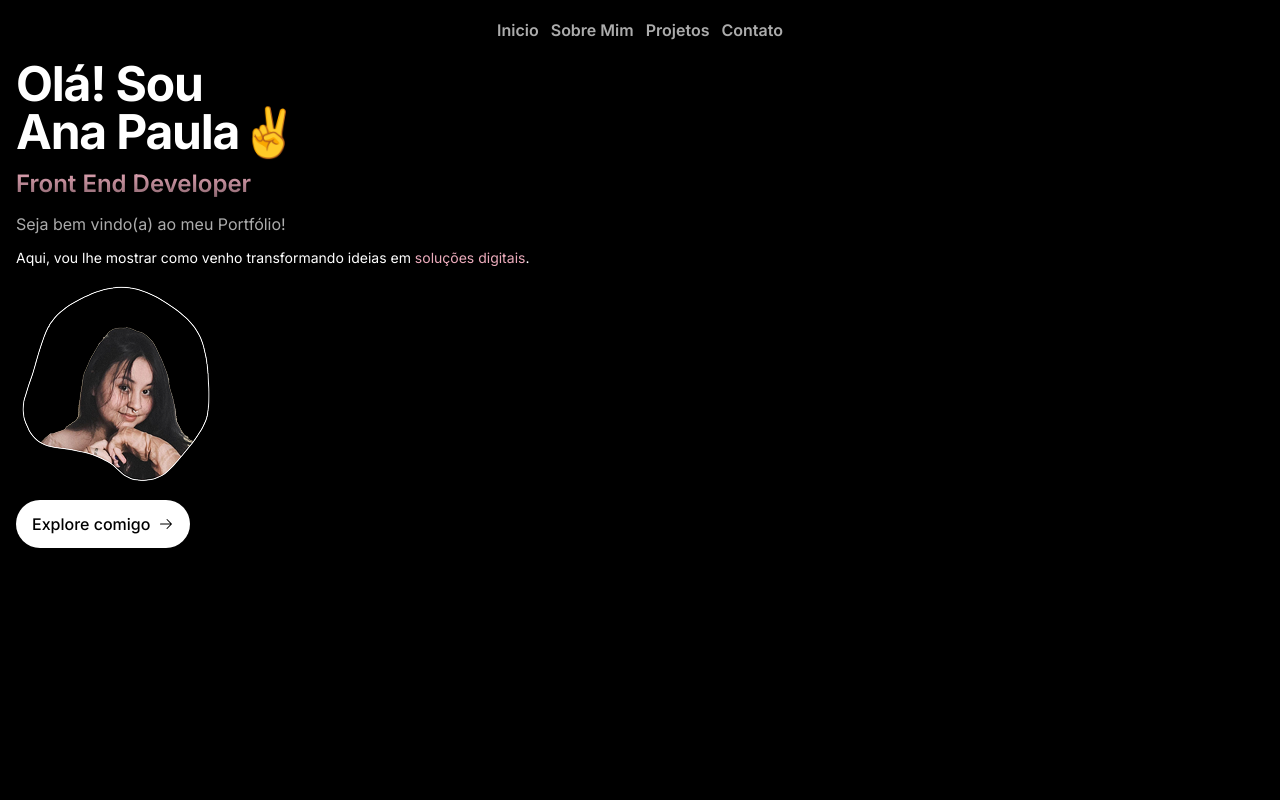
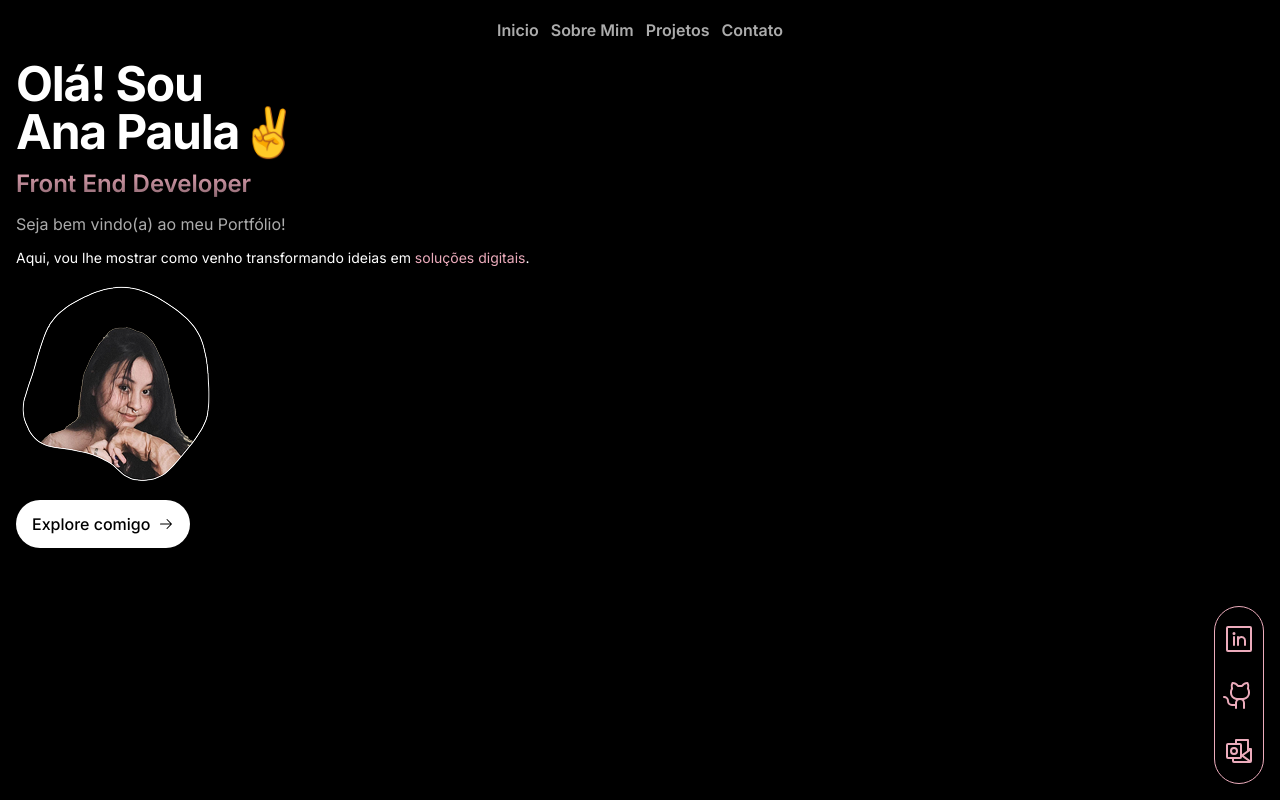
Before and after one commit to anapaula-garciamartins/portfolio, a Next.js app: page / in a window 1280 px wide. Built offline with nearby package versions, Linux system fonts and the light colour scheme.

Commit message:
Feat: Adicionado o menu flutuante.

```diff
--- a/src/app/page.tsx
+++ b/src/app/page.tsx
@@ -1,3 +1,4 @@
+import FloatingMenu from '@/components/floating-menu';
 import Header from '@/components/header';
 import { ArrowRight } from '@phosphor-icons/react/dist/ssr';
 import Image from 'next/image';
@@ -29,7 +30,7 @@ export default function Home() {
           alt='Mulher jovem de cabelos longos e escuros sorrindo levemente, com as mãos apoiadas sob o queixo em pose descontraída. Fundo recortado em formato orgânico.'
         />
       </main>
-      <footer className=' flex p-4'>
+      <footer className='flex p-4'>
         <Link href='/sobre-mim'>
           <button className='flex items-center justify-center gap-2 px-4 py-3 bg-white text-black font-medium rounded-full '>
             Explore comigo
@@ -37,6 +38,7 @@ export default function Home() {
           </button>
         </Link>
       </footer>
+      <FloatingMenu></FloatingMenu>
     </div>
   );
 }
--- /dev/null
+++ b/src/components/floating-menu/index.tsx
@@ -0,0 +1,25 @@
+import {
+  GithubLogo,
+  LinkedinLogo,
+  MicrosoftOutlookLogo,
+} from '@phosphor-icons/react/dist/ssr';
+
+export default function FloatingMenu() {
+  return (
+    <div className='w-fit flex flex-col items-center justify-center gap-6 px-2 py-4 rounded-full border border-pink text-pink fixed right-4 bottom-4 bg-black'>
+      <a
+        target='_blank'
+        rel='noopener'
+        href='https://www.linkedin.com/in/ana-paulamartins'
+      >
+        <LinkedinLogo size={32}></LinkedinLogo>
+      </a>
+      <a target='_blank' rel='noopener' href='https://github.com/martins-ana'>
+        <GithubLogo size={32}></GithubLogo>
+      </a>
+      <a target='_blank' rel='noopener' href='mailto:martinsgarciaana@outlook.com'>
+        <MicrosoftOutlookLogo size={32}></MicrosoftOutlookLogo>
+      </a>
+    </div>
+  );
+}
```
